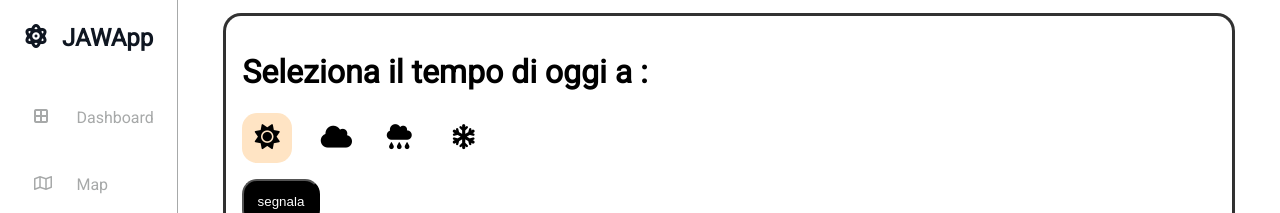
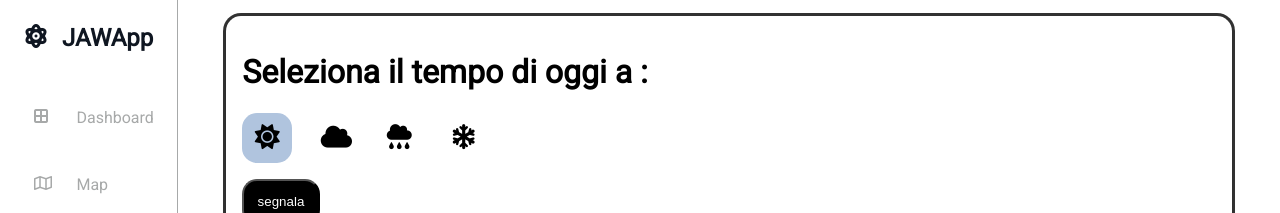
Before and after one commit to marco3724/jawapp, a Vue app: page /map in a window 1280 px wide. In both pictures the pointer is over the element 267 px from the left and 137 px from the top of the page. Shown: the top 213 px of the page. Built offline with nearby package versions, Linux system fonts and the light colour scheme; no server answers; what vue-toast-notification would draw is missing.

Commit message:
changed selected color

```diff
--- a/src/views/MapView.vue
+++ b/src/views/MapView.vue
@@ -182,10 +182,10 @@ button:hover{
     justify-content: center;
 }
 .selected{
-  background-color: bisque;
+  background-color: lightsteelblue;
 }
 .choice:hover{
-  background-color: bisque;
+  background-color: lightsteelblue;
   cursor: pointer;
 }
 .choices{
```
